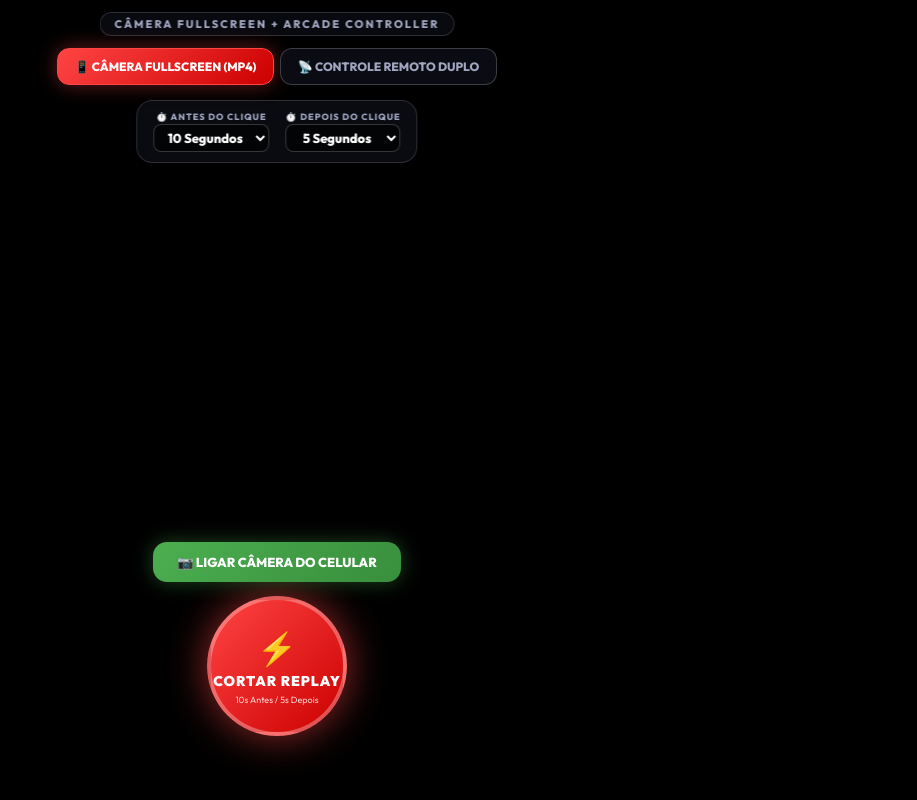
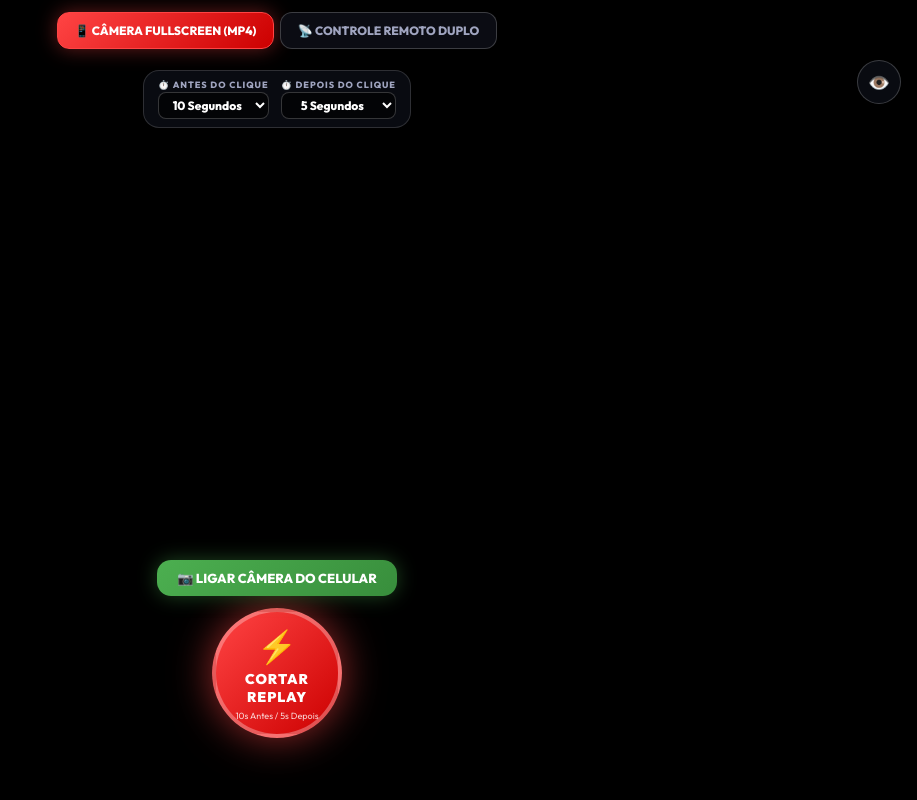
Before and after one commit to Lucas-Guerreiro/meus-recortes, a plain HTML site: page remote_control.html in a window 1280 px wide. Shown: the whole page, without its empty margins (363-1280 px from the left). Drawn offline with Linux system fonts and the light colour scheme.

Commit message:
feat: Adiciona botao de ocultar controles e modo imersivo Fullscreen sem navegador

```diff
--- a/remote_control.html
+++ b/remote_control.html
@@ -3,7 +3,7 @@
 <head>
     <meta charset="UTF-8">
     <meta name="viewport" content="width=device-width, initial-scale=1.0, maximum-scale=1.0, user-scalable=no">
-    <title>Meus Recortes - Câmera Fullscreen & Controle 🎬</title>
+    <title>Meus Recortes - Câmera Fullscreen & Imersiva 🎬</title>
     <link rel="preconnect" href="https://fonts.googleapis.com">
     <link rel="preconnect" href="https://fonts.gstatic.com" crossorigin>
     <link href="https://fonts.googleapis.com/css2?family=Outfit:wght@400;600;800;900&display=swap" rel="stylesheet">
@@ -23,38 +23,13 @@
             display: flex;
             flex-direction: column;
             align-items: center;
-            overflow-x: hidden;
+            overflow: hidden;
         }
 
-        /* HEADER FIXO TOPO */
-        header {
-            position: absolute;
-            top: 12px;
-            left: 50%;
-            transform: translateX(-50%);
-            z-index: 50;
-            text-align: center;
-            pointer-events: none;
-        }
-
-        .logo-badge {
-            background: rgba(13, 15, 23, 0.7);
-            backdrop-filter: blur(12px);
-            border: 1px solid rgba(255, 255, 255, 0.15);
-            padding: 4px 14px;
-            border-radius: 20px;
-            font-size: 11px;
-            font-weight: 700;
-            letter-spacing: 2px;
-            color: #a0a5c0;
-            display: inline-block;
-            text-transform: uppercase;
-        }
-
-        /* TABS DE MODO */
+        /* TABS DE MODO (SOBREPOSTAS) */
         .mode-tabs {
             position: fixed;
-            top: 48px;
+            top: 12px;
             left: 50%;
             transform: translateX(-50%);
             z-index: 50;
@@ -62,6 +37,13 @@
             gap: 6px;
             width: 92%;
             max-width: 440px;
+            transition: opacity 0.3s ease, transform 0.3s ease;
+        }
+
+        .mode-tabs.hidden-ui {
+            opacity: 0;
+            pointer-events: none;
+            transform: translate(-50%, -20px);
         }
 
         .tab-btn {
@@ -85,7 +67,7 @@
             box-shadow: 0 0 20px rgba(255, 68, 68, 0.4);
         }
 
-        /* MODO CÂMERA FULLSCREEN (TELA CHEIA) */
+        /* MODO CÂMERA FULLSCREEN (TELA CHEIA ABSOLUTA) */
         .fullscreen-cam-container {
             position: fixed;
             inset: 0;
@@ -105,10 +87,31 @@
             object-fit: cover;
         }
 
+        /* BOTÃO FLUTUANTE DE ALTERNAR INTERFACE (OLHO) */
+        .toggle-ui-btn {
+            position: fixed;
+            top: 60px;
+            right: 16px;
+            z-index: 60;
+            background: rgba(13, 15, 23, 0.75);
+            backdrop-filter: blur(12px);
+            border: 1px solid rgba(255, 255, 255, 0.2);
+            color: #fff;
+            width: 44px;
+            height: 44px;
+            border-radius: 50%;
+            display: flex;
+            align-items: center;
+            justify-content: center;
+            font-size: 18px;
+            cursor: pointer;
+            box-shadow: 0 4px 15px rgba(0,0,0,0.5);
+        }
+
         /* PAINEL FLUTUANTE DE CONFIGURAÇÃO DE TEMPO NA CÂMERA */
         .cam-time-config {
             position: absolute;
-            top: 100px;
+            top: 70px;
             left: 50%;
             transform: translateX(-50%);
             z-index: 30;
@@ -116,11 +119,18 @@
             backdrop-filter: blur(16px);
             border: 1px solid rgba(255, 255, 255, 0.15);
             border-radius: 16px;
-            padding: 10px 16px;
+            padding: 8px 14px;
             display: flex;
-            gap: 16px;
+            gap: 12px;
             align-items: center;
             box-shadow: 0 10px 25px rgba(0,0,0,0.5);
+            transition: opacity 0.3s ease, transform 0.3s ease;
+        }
+
+        .cam-time-config.hidden-ui {
+            opacity: 0;
+            pointer-events: none;
+            transform: translate(-50%, -20px);
         }
 
         .time-box {
@@ -144,7 +154,7 @@
             color: #fff;
             padding: 4px 8px;
             border-radius: 8px;
-            font-size: 13px;
+            font-size: 12px;
             font-weight: 800;
             outline: none;
         }
@@ -159,9 +169,16 @@
             display: flex;
             flex-direction: column;
             align-items: center;
-            gap: 14px;
+            gap: 12px;
             width: 90%;
             max-width: 380px;
+            transition: opacity 0.3s ease, transform 0.3s ease;
+        }
+
+        .cam-overlay-controls.hidden-ui {
+            opacity: 0;
+            pointer-events: none;
+            transform: translate(-50%, 20px);
         }
 
         .btn-cam-control {
@@ -169,7 +186,7 @@
             border: none;
             border-radius: 14px;
             color: #fff;
-            padding: 12px 24px;
+            padding: 10px 20px;
             font-size: 13px;
             font-weight: 800;
             cursor: pointer;
@@ -178,8 +195,8 @@
         }
 
         .btn-trigger-fullscreen {
-            width: 140px;
-            height: 140px;
+            width: 130px;
+            height: 130px;
             border-radius: 50%;
             border: 4px solid rgba(255, 255, 255, 0.3);
             background: linear-gradient(135deg, #ff4444 0%, #cc0000 100%);
@@ -195,15 +212,13 @@
             outline: none;
         }
 
-        .btn-trigger-fullscreen:active, .btn-trigger-fullscreen.active {
-            transform: scale(0.92);
-        }
+        .btn-trigger-fullscreen:active, .btn-trigger-fullscreen.active { transform: scale(0.92); }
 
         .status-msg {
             font-size: 13px;
             font-weight: 700;
             color: #4CAF50;
-            background: rgba(0, 0, 0, 0.8);
+            background: rgba(0, 0, 0, 0.85);
             padding: 6px 16px;
             border-radius: 20px;
             min-height: 20px;
@@ -220,11 +235,13 @@
         .remote-mode-container {
             width: 100%;
             max-width: 900px;
-            margin-top: 100px;
+            margin-top: 70px;
             padding: 16px;
             display: flex;
             flex-direction: column;
             align-items: center;
+            overflow-y: auto;
+            max-height: calc(100vh - 80px);
         }
 
         .arcade-config-panel {
@@ -420,22 +437,21 @@
 </head>
 <body>
 
-    <header>
-        <div class="logo-badge">Câmera Fullscreen + Arcade Controller</div>
-    </header>
+    <!-- BOTÃO FLUTUANTE DE OLHO PARA OCULTAR/MOSTRAR INTERFACE E ATIVAR FULLSCREEN NATIVO -->
+    <button class="toggle-ui-btn" id="btnToggleUI" onclick="toggleUIAndFullscreen()" title="Ocultar/Exibir Controles">👁️</button>
 
     <!-- TABS DE NAVEGAÇÃO -->
-    <div class="mode-tabs">
+    <div class="mode-tabs" id="modeTabs">
         <button class="tab-btn active" id="tabLocal" onclick="switchTab('local')">📱 CÂMERA FULLSCREEN (MP4)</button>
         <button class="tab-btn" id="tabRemote" onclick="switchTab('remote')">📡 CONTROLE REMOTO DUPLO</button>
     </div>
 
     <!-- MODO 1: GRAVADOR FULLSCREEN DO CELULAR -->
-    <div id="sectionLocal" class="fullscreen-cam-container">
+    <div id="sectionLocal" class="fullscreen-cam-container" onclick="handleViewportClick(event)">
         <video id="webCamPreview" autoplay playsinline muted></video>
 
         <!-- SELETOR DE TEMPOS ANTES E DEPOIS -->
-        <div class="cam-time-config">
+        <div class="cam-time-config" id="camTimeConfig">
             <div class="time-box">
                 <label>⏱️ ANTES DO CLIQUE</label>
                 <select id="timeAntes" onchange="updateTimeConfig()">
@@ -458,10 +474,10 @@
         </div>
 
         <!-- CONTROLES FLUTUANTES SOBRE O VÍDEO FULLSCREEN -->
-        <div class="cam-overlay-controls">
-            <button class="btn-cam-control" id="btnToggleCam" onclick="toggleWebCam()">📷 LIGAR CÂMERA DO CELULAR</button>
+        <div class="cam-overlay-controls" id="camOverlayControls">
+            <button class="btn-cam-control" id="btnToggleCam" onclick="toggleWebCam(event)">📷 LIGAR CÂMERA DO CELULAR</button>
 
-            <button class="btn-trigger-fullscreen" id="btnTriggerLocal" onclick="triggerLocalClip()">
+            <button class="btn-trigger-fullscreen" id="btnTriggerLocal" onclick="triggerLocalClip(event)">
                 <div style="font-size: 32px;">⚡</div>
                 <div style="font-size: 14px; font-weight: 900; letter-spacing: 1px;">CORTAR REPLAY</div>
                 <div style="font-size: 9px; opacity: 0.8;" id="clipInfoText">10s Antes / 5s Depois</div>
@@ -607,6 +623,7 @@
         const btnTarget2 = document.getElementById('btnTarget2');
         const gamepadStatus = document.getElementById('gamepadStatus');
 
+        let isUiVisible = true;
         let mappingTarget = null;
         let arcadeMap1 = JSON.parse(localStorage.getItem('arcade_map_1') || '{"type":"keyboard", "value":"Space", "label":"Tecla Espaço"}');
         let arcadeMap2 = JSON.parse(localStorage.getItem('arcade_map_2') || '{"type":"keyboard", "value":"Enter", "label":"Tecla Enter"}');
@@ -623,6 +640,46 @@
         selectAntes.value = segAntes.toString();
         selectDepois.value = segDepois.toString();
         updateTimeText();
+
+        function toggleUIAndFullscreen() {
+            isUiVisible = !isUiVisible;
+            const modeTabs = document.getElementById('modeTabs');
+            const camTimeConfig = document.getElementById('camTimeConfig');
+            const camOverlayControls = document.getElementById('camOverlayControls');
+            const btnToggleUI = document.getElementById('btnToggleUI');
+
+            if (!isUiVisible) {
+                modeTabs.classList.add('hidden-ui');
+                camTimeConfig.classList.add('hidden-ui');
+                camOverlayControls.classList.add('hidden-ui');
+                btnToggleUI.textContent = '👁️‍🗨️';
+
+                // Ativar Fullscreen do Navegador se disponível
+                if (document.documentElement.requestFullscreen) {
+                    document.documentElement.requestFullscreen().catch(() => {});
+                } else if (document.documentElement.webkitRequestFullscreen) {
+                    document.documentElement.webkitRequestFullscreen();
+                }
+            } else {
+                modeTabs.classList.remove('hidden-ui');
+                camTimeConfig.classList.remove('hidden-ui');
+                camOverlayControls.classList.remove('hidden-ui');
+                btnToggleUI.textContent = '👁️';
+
+                if (document.exitFullscreen) {
+                    document.exitFullscreen().catch(() => {});
+                } else if (document.webkitExitFullscreen) {
+                    document.webkitExitFullscreen();
+                }
+            }
+        }
+
+        function handleViewportClick(e) {
+            // Se o usuário clicar no meio da tela (fora dos botões), alterna os controles
+            if (e.target.tagName !== 'BUTTON' && e.target.tagName !== 'SELECT') {
+                toggleUIAndFullscreen();
+            }
+        }
 
         function updateTimeConfig() {
             segAntes = parseInt(selectAntes.value);
@@ -655,7 +712,8 @@
             }
         }
 
-        async function toggleWebCam() {
+        async function toggleWebCam(e) {
+            if (e) e.stopPropagation();
             const videoElem = document.getElementById('webCamPreview');
             const btnToggle = document.getElementById('btnToggleCam');
 
@@ -694,20 +752,20 @@
                 mediaRecorder.ondataavailable = (e) => {
                     if (e.data && e.data.size > 0) {
                         recordedChunks.push(e.data);
-                        // Manter o buffer suficiente para cobrir (segAntes + segDepois + 5s de segurança)
                         const maxChunks = segAntes + segDepois + 5;
                         if (recordedChunks.length > maxChunks) {
                             recordedChunks.shift();
                         }
                     }
                 };
-                mediaRecorder.start(1000); // 1 chunk por segundo
+                mediaRecorder.start(1000);
             } catch (e) {
                 console.error("Erro MediaRecorder:", e);
             }
         }
 
-        async function triggerLocalClip() {
+        async function triggerLocalClip(e) {
+            if (e) e.stopPropagation();
             const btn = document.getElementById('btnTriggerLocal');
             const msg = document.getElementById('statusMsgLocal');
 
@@ -718,7 +776,6 @@
             isProcessingClip = true;
             btn.classList.add('active');
 
-            // Aguardar os segundos posteriores configurados
             msg.textContent = `Aguardando ${segDepois}s posteriores... ⏱️`;
             msg.style.color = "#ff9800";
             msg.classList.add('show');
@@ -727,7 +784,6 @@
 
             btn.classList.remove('active');
 
-            // Recortar exatamente os chunks do período (segAntes + segDepois)
             const totalRequired = segAntes + segDepois;
             const chunksToSave = recordedChunks.slice(-totalRequired);
 
@@ -755,7 +811,6 @@
             setTimeout(() => msg.classList.remove('show'), 3000);
         }
 
-        // Carregar licenças e seletores salvos
         if (localStorage.getItem('remote_key_1')) inputKey1.value = localStorage.getItem('remote_key_1');
         if (localStorage.getItem('remote_key_2')) inputKey2.value = localStorage.getItem('remote_key_2');
         if (localStorage.getItem('arcade_target_1')) btnTarget1.value = localStorage.getItem('arcade_target_1');
```
Also changed, not shown: index.html (+114 -59 lines).
